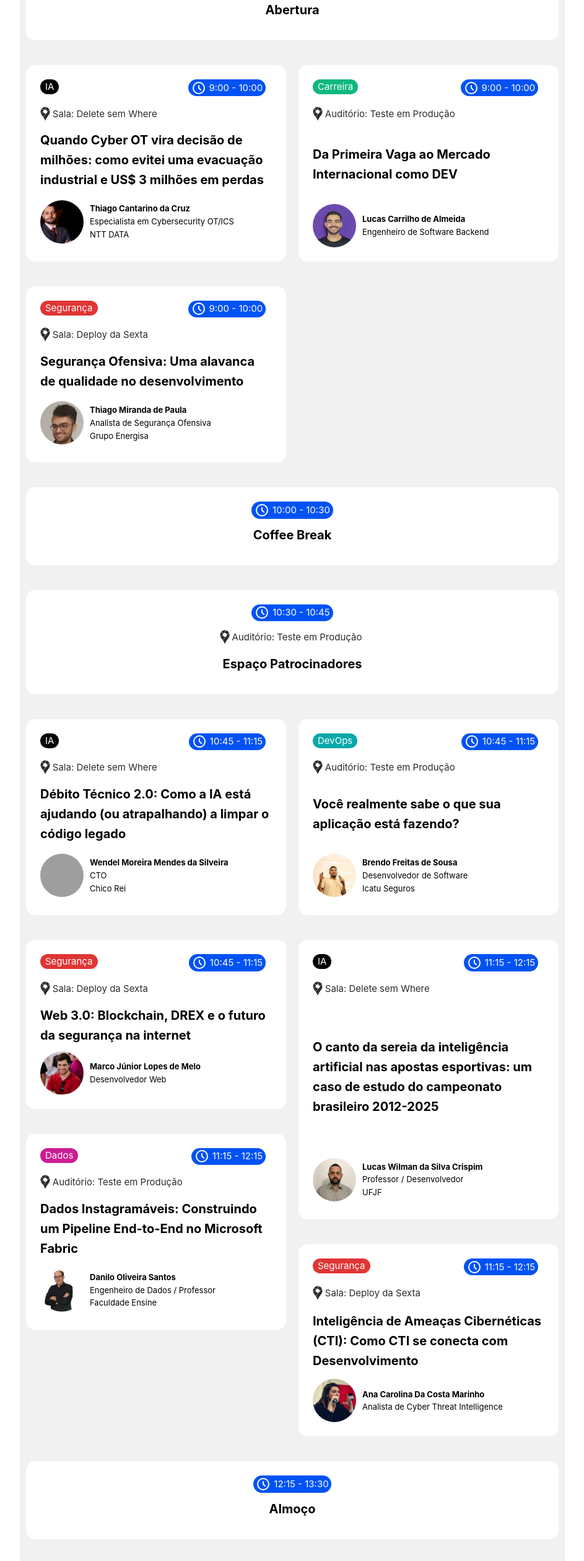
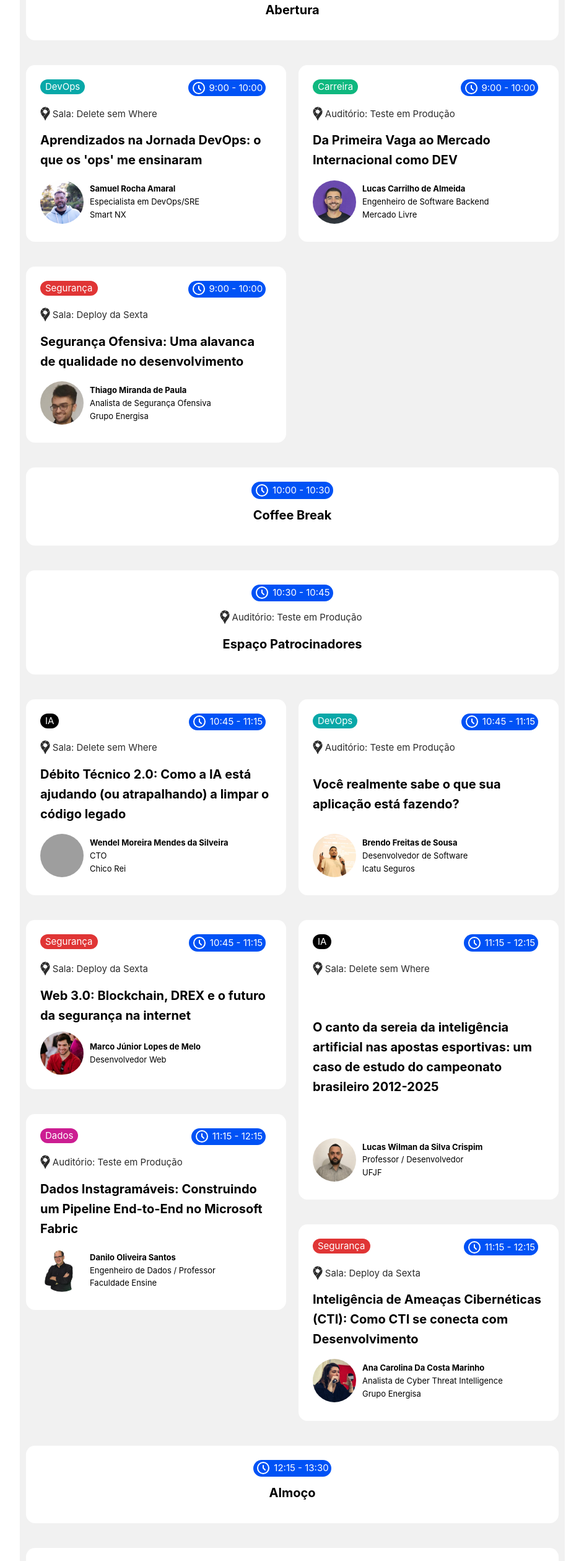
Before and after one commit to techhub-jf/techhub-site, a Vue app: page /conf in a window 1280 px wide. Shown: the part 2860-5378 px from the top of the page at 62% size, without its empty margins (168-1111 px from the left). Built offline with nearby package versions, Linux system fonts and the light colour scheme; grey boxes are pictures that could not be loaded.

Commit message:
fix schedule

```diff
--- a/src/views/TechHubConf.vue
+++ b/src/views/TechHubConf.vue
@@ -88,12 +88,12 @@
           <ScheduleTile time="8:00 - 8:30" title="Credenciamento" location="Entrada"/>
           <ScheduleTile time="8:30 - 9:00" title="Abertura" location="Auditório: Teste em Produção"/>
 
-          <Schedule :speakers="[{img: SpeakerThiagoCantarino, name: 'Thiago Cantarino da Cruz', role: 'Especialista em Cybersecurity OT/ICS', company: 'NTT DATA'}]"
-            :types="[{id: 'ai', name: 'IA'}]" time="9:00 - 10:00" location="Sala: Delete sem Where"
-            title="Quando Cyber OT vira decisão de milhões: como evitei uma evacuação industrial e US$ 3 milhões em perdas"
-            description="Com a evolução de Cloud, IoT e IA, os incidentes cibernéticos em ambientes industriais passaram a representar riscos concretos à continuidade operacional. Nesta palestra, apresento uma abordagem prática sobre Cyber OT, como estruturar um programa de segurança e um business case real que evitou uma evacuação industrial e US$ 3 milhões em perdas." />
+          <Schedule :speakers="[{img: SpeakerSamuel, name: 'Samuel Rocha Amaral', role: 'Especialista em DevOps/SRE', company: 'Smart NX'}]"
+            :types="[{id: 'devops', name: 'DevOps'}]" time="9:00 - 10:00" location="Sala: Delete sem Where"
+            title="Aprendizados na Jornada DevOps: o que os 'ops' me ensinaram"
+            description="Nem todo deploy dá certo. Nem toda decisão escala. Compartilho uma coleção real de momentos 'ops…' ao longo da minha jornada — erros em pipelines, Docker, AWS e Terraform, até falhas culturais que impediram times de evoluir. Cada caso traz contexto, impacto, causa raiz e o aprendizado aplicado na prática." />
 
-          <Schedule :speakers="[{img: SpeakerLucasCarrilho, name: 'Lucas Carrilho de Almeida', role: 'Engenheiro de Software Backend', company: ''}]"
+          <Schedule :speakers="[{img: SpeakerLucasCarrilho, name: 'Lucas Carrilho de Almeida', role: 'Engenheiro de Software Backend', company: 'Mercado Livre'}]"
             :types="[{id: 'career', name: 'Carreira'}]" time="9:00 - 10:00" location="Auditório: Teste em Produção"
             title="Da Primeira Vaga ao Mercado Internacional como DEV"
             description="O que realmente ajuda um desenvolvedor a sair do zero e construir uma carreira sólida até alcançar oportunidades internacionais? Falaremos sobre caminhos técnicos, stacks mais usadas, como encarar processos seletivos e as soft skills que mais pesam no mercado — desde a primeira vaga até o tão sonhado salário em dólar." />
@@ -133,7 +133,7 @@
             title="Dados Instagramáveis: Construindo um Pipeline End-to-End no Microsoft Fabric"
             description="Como transformar curtidas e métricas do Instagram em decisões estratégicas de negócio? Vamos construir um ecossistema de dados completo no Microsoft Fabric — da ingestão bruta via API à Arquitetura Medalhão, evoluindo dados da camada Bronze até a Gold com poderosas tabelas de Fato e Dimensão." />
 
-          <Schedule :speakers="[{img: SpeakerAnaCarolina, name: 'Ana Carolina Da Costa Marinho', role: 'Analista de Cyber Threat Intelligence', company: ''}]"
+          <Schedule :speakers="[{img: SpeakerAnaCarolina, name: 'Ana Carolina Da Costa Marinho', role: 'Analista de Cyber Threat Intelligence', company: 'Grupo Energisa'}]"
             :types="[{id: 'security', name: 'Segurança'}]" time="11:15 - 12:15" location="Sala: Deploy da Sexta"
             class="schedule-two-rows"
             title="Inteligência de Ameaças Cibernéticas (CTI): Como CTI se conecta com Desenvolvimento"
@@ -147,7 +147,7 @@
             title="Produto vs Engenharia: por que esse conflito ainda existe (e como sair dele)"
             description="Em muitas empresas, existe uma divisão entre produto e engenharia. 'O negócio quer tudo pra ontem' vs. 'isso não faz sentido técnico'. Vamos explorar onde essa relação quebra de verdade e como criar contexto compartilhado para times que discordam sem travar a evolução do produto." />
 
-          <Schedule :speakers="[{img: SpeakerLeandro, name: 'Leandro Simões da Silva', role: 'Engenheiro de Software', company: ''}]"
+          <Schedule :speakers="[{img: SpeakerLeandro, name: 'Leandro Simões da Silva', role: 'Engenheiro de Software', company: 'TheGuarantors'}]"
             :types="[{id: 'devops', name: 'DevOps'}]" time="14:00 - 14:30" location="Auditório: Teste em Produção"
             title="Observabilidade para programadores"
             description="Saber como uma aplicação se comporta é essencial para detectar e resolver falhas com o mínimo impacto no negócio. Esta palestra apresenta os primeiros passos para tornar uma aplicação observável por meio do OpenTelemetry, com foco prático para programadores." />
@@ -169,7 +169,7 @@
             title="Legado vs. Modinha - Como não se tornar obsoleto em tecnologia"
             description="Em 25 anos trabalhando com tecnologia vi tecnologias surgirem como revolução e desaparecerem poucos anos depois. O que sustenta uma carreira sólida ao longo do tempo? A resposta está nos fundamentos — que no início parecem básicos, mas são o verdadeiro diferencial de quem se mantém relevante." />
 
-          <Schedule :speakers="[{img: SpeakerKevin, name: 'Kevin Azevedo de Souza', role: 'Engenheiro de Segurança', company: ''}]"
+          <Schedule :speakers="[{img: SpeakerKevin, name: 'Kevin Azevedo de Souza', role: 'Engenheiro de Segurança', company: 'PagBank'}]"
             :types="[{id: 'security', name: 'Segurança'}]" time="14:30 - 15:30" location="Sala: Deploy da Sexta"
             class="schedule-two-rows"
             title="Mentalidade ofensiva: como proteger suas aplicações pensando como um atacante"
@@ -185,10 +185,10 @@
 
           <ScheduleTile time="16:15 - 18:00" title="Mesa Redonda" location="Auditório: Teste em Produção" class="schedule-two-rows"/>
 
-          <Schedule :speakers="[{img: SpeakerSamuel, name: 'Samuel Rocha Amaral', role: 'Especialista em DevOps/SRE', company: ''}]"
-            :types="[{id: 'devops', name: 'DevOps'}]" time="16:15 - 17:15" location="Sala: Deploy da Sexta"
-            title="Aprendizados na Jornada DevOps: o que os 'ops' me ensinaram"
-            description="Nem todo deploy dá certo. Nem toda decisão escala. Compartilho uma coleção real de momentos 'ops…' ao longo da minha jornada — erros em pipelines, Docker, AWS e Terraform, até falhas culturais que impediram times de evoluir. Cada caso traz contexto, impacto, causa raiz e o aprendizado aplicado na prática." />
+          <Schedule :speakers="[{img: SpeakerThiagoCantarino, name: 'Thiago Cantarino da Cruz', role: 'Especialista em Cybersecurity OT/ICS', company: 'NTT DATA'}]"
+            :types="[{id: 'ai', name: 'IA'}]" time="16:15 - 17:15" location="Sala: Deploy da Sexta"
+            title="Quando Cyber OT vira decisão de milhões: como evitei uma evacuação industrial e US$ 3 milhões em perdas"
+            description="Com a evolução de Cloud, IoT e IA, os incidentes cibernéticos em ambientes industriais passaram a representar riscos concretos à continuidade operacional. Nesta palestra, apresento uma abordagem prática sobre Cyber OT, como estruturar um programa de segurança e um business case real que evitou uma evacuação industrial e US$ 3 milhões em perdas." />
 
           <Schedule :speakers="[{img: SpeakerLuca, name: 'Luca Garcia Honorio', role: 'Engenheiro de Dados', company: 'CI&T'}]"
             :types="[{id: 'ai', name: 'IA'}]" time="17:15 - 18:00" location="Sala: Delete sem Where"
```
